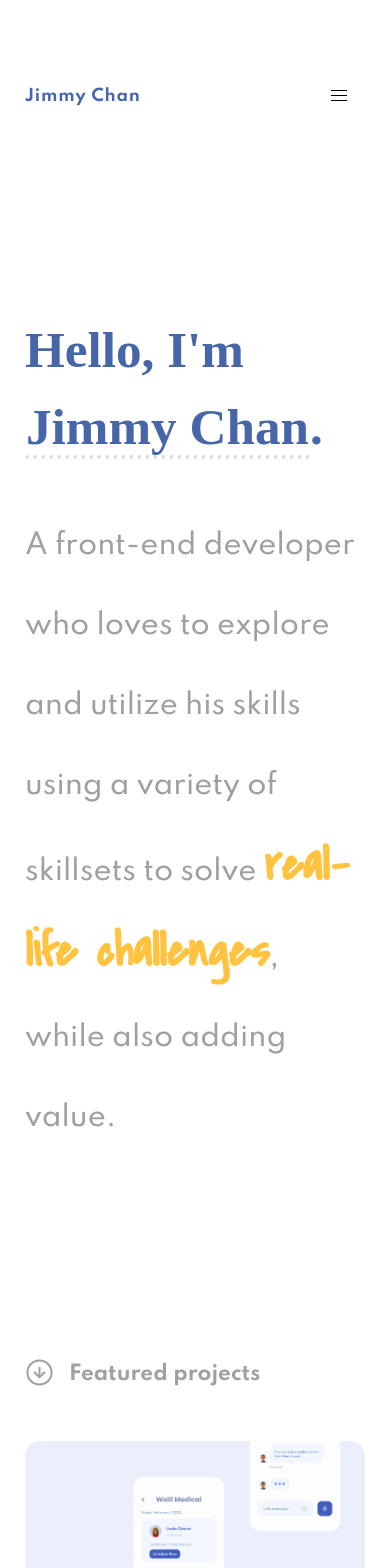
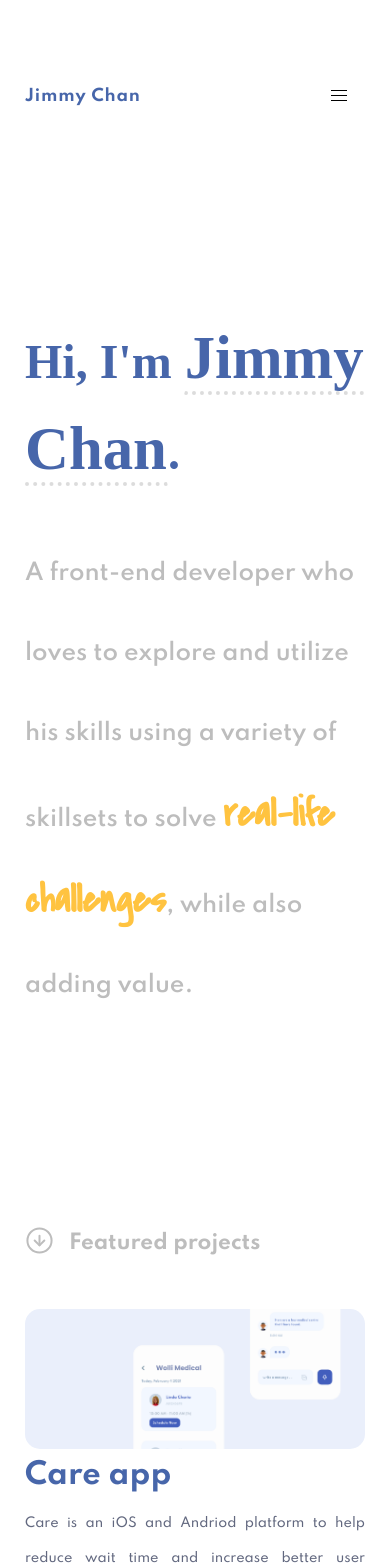
Before and after one commit to jimmyc018/online-profile, a React (Create React App) app: page / in a window 390 px wide. Shown: the top 1568 px of the page. Built offline with nearby package versions, Linux system fonts and the light colour scheme.

Commit message:
Changes in font, responsive changes

```diff
--- a/src/layouts/Home/Home.scss
+++ b/src/layouts/Home/Home.scss
@@ -1,12 +1,27 @@
 @import '../../styles/variables';
 
 .home {
+
+  @media screen and (min-width: 1440px) {
+    margin: 0 100px;
+  }
+
+  @media screen and (min-width: 1903px) {
+    margin: 0;
+  }
+
   .home__greeting {
-    font-size: 3.2rem;
+    font-size: 3rem;
     font-weight: $font-weight-bold;
     color: $dark-blue;
     font-family: 'PT Serif', serif;
     margin: 120px 0 0 0;
+
+    @media screen and (min-width: 1903px) {
+      font-size: 3.8rem;
+    }
+
+
   }
 
   .home__name-link {
@@ -14,7 +29,7 @@
     margin-bottom: 0px;
     font-weight: $font-weight-bold;
     text-decoration: none;
-    font-size: 3.2rem;
+    font-size: 3.8rem;
     border-style: dotted;
     border-width: 1px 1px 4.5px;
     border-color: transparent transparent rgba(92, 92, 92, 0.21);
@@ -37,15 +52,21 @@
   .home__blockquote {
     font-style: unset;
     margin: 40px 0 0 0;
-    font-size: 1.72rem;
+    font-size: 1.4rem;
     line-height: 5rem;
-    font-weight: $font-weight-medium;
+    font-weight: $font-weight-semi-bold;
     color: $grey-white;
+    // color: #5C5C5C;
+
+    @media screen and (min-width: 1903px) {
+      font-size: 1.72rem;
+    }
+
   }
 
   &__blockquote-container {
     @media screen and (min-width: 1440px) {
-      width: 73%;
+      width: 80%;
     }
 
     @media screen and (min-width: 1903px) {
@@ -62,7 +83,6 @@
       font-size: 1.25rem;
       font-weight: $font-weight-bold;
       margin-right: 10px;
-      // font-family: 'PT Serif', serif;
     }
 
     .home__project-link {
@@ -117,11 +137,11 @@
       display: flex;
 
       .tag {
-        margin: 25px 5px 0 5px;
+        margin: 40px 5px 0 5px;
         font-size: 11.5px;
         color: $grey-blue;
         text-align: center;
-        font-weight: $font-weight-medium;
+        font-weight: $font-weight-bold;
         background-color: #F9F9F9;
         padding: 17px 15px;
         border-radius: 8px;
--- a/src/layouts/Home/Home.tsx
+++ b/src/layouts/Home/Home.tsx
@@ -9,7 +9,7 @@ import AnimateOnScrollComp, { AnimationDirection } from '../../components/Animat
 const Home = () => (
   <div className="home">
     {/* <AnimateOnScrollComp direction={AnimationDirection.Right}> */}
-    <p className="home__greeting">Hello, I'm <span className="home__name-link"><a className="link_to_resume" href="https://www.dropbox.com/s/ttk8h1czez3wwsa/Jimmy%20Chan%20Resume.pdf?dl=1">Jimmy Chan</a></span>.</p>
+    <p className="home__greeting">Hi, I'm <span className="home__name-link"><a className="link_to_resume" href="https://www.dropbox.com/s/ttk8h1czez3wwsa/Jimmy%20Chan%20Resume.pdf?dl=1">Jimmy Chan</a></span>.</p>
     <div className="home__blockquote-container">
       <blockquote className="home__blockquote">
         A front-end developer who loves to explore and utilize his skills using
--- a/src/styles/LightTheme.ts
+++ b/src/styles/LightTheme.ts
@@ -4,7 +4,7 @@ const LightTheme: ITheme = {
   backgroundColor: '#FFFFFF',
   color: '#000000',
   navbarTextColor: '#C4C4C4',
-  navbarActiveTextColor: '#ffc340'
+  navbarActiveTextColor: '#FFC340'
 }
 
 export default LightTheme;
--- a/src/styles/_variables.scss
+++ b/src/styles/_variables.scss
@@ -15,8 +15,10 @@ $extra-light-grey: #8f99a4;
 $orange: #FF5833;
 $grey-test: #4a4a4a;
 $grey-blue: #8d96b2;
-$grey-white: #A0A0A0;
+// $grey-white: #A0A0A0;
+$grey-white: #bdbdbd;
 $yellow: #FFC340;
+$testing: #5c5c5c;
 
 $page-gap-small: 25px;
 $page-gap-large: 50px;
```
Also changed, not shown: src/assets/down.svg.
